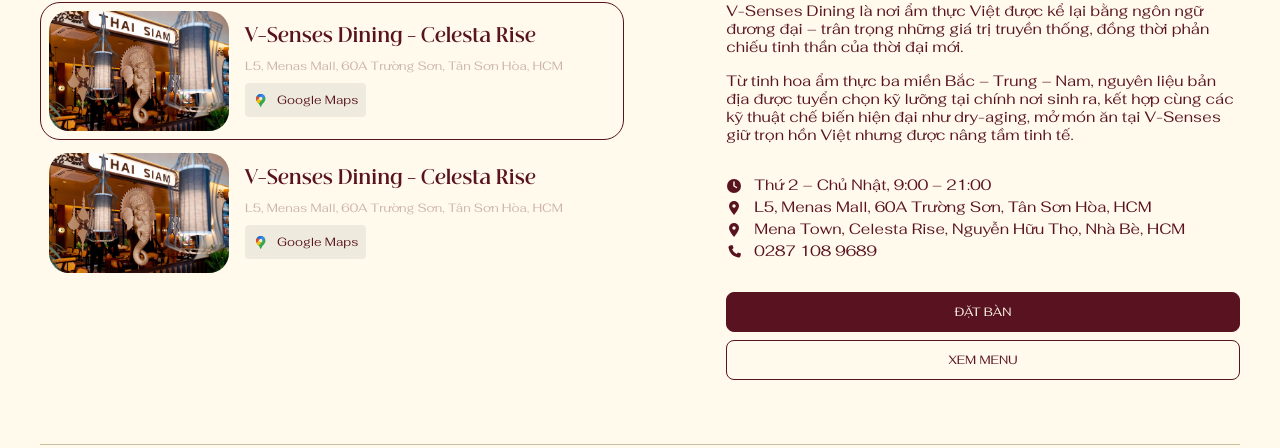
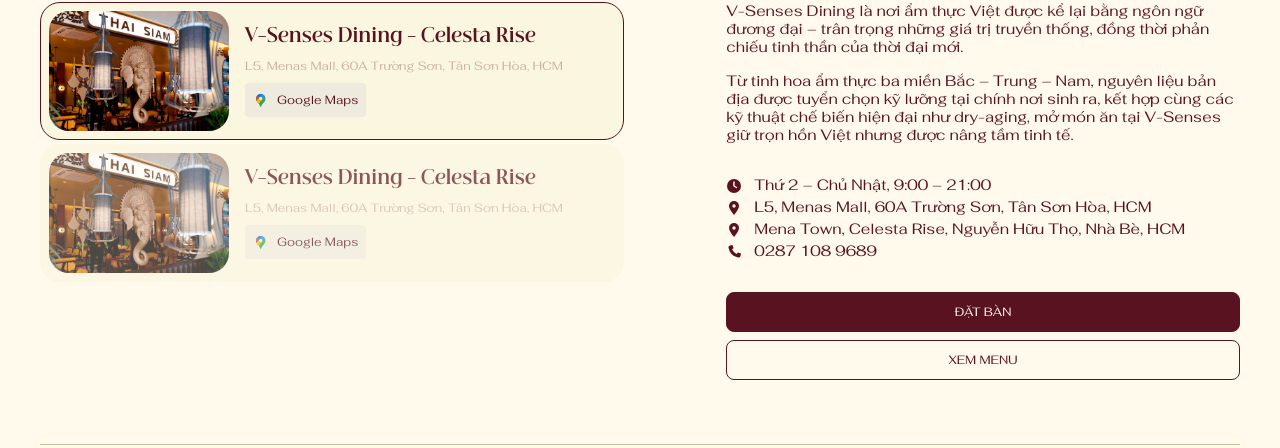
Before and after one commit to alphacreativee/menas-F-B, a website: page dining-detail.html in a window 1280 px wide. Shown: the part 1067-1515 px from the top of the page. Drawn offline with Linux system fonts and the light colour scheme.

Commit message:
add new style section dining detail

```diff
--- a/assets/scss/_diningDetail.scss
+++ b/assets/scss/_diningDetail.scss
@@ -218,6 +218,7 @@
     &.active {
       .dining-detail-box {
         border: 1px solid var(--color-third);
+        opacity: 1;
       }
     }
   }
@@ -229,6 +230,9 @@
     align-items: center;
     gap: 16px;
     border: 1px solid transparent;
+    background-color: #fbf6e0;
+    opacity: 0.7;
+    transition: all 0.3s;
     cursor: pointer;
     @media (max-width: 767px) {
       display: grid;
```
Also changed, not shown: assets/main/css/style.css, assets/main/css/style.min.css.
